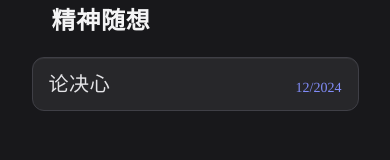
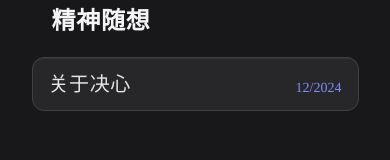
Before and after one commit to YuantianDing/yuantianding.github.io, a Next.js app in the folder zh/: page /zh/ in a window 390 px wide. Shown: the part 369-529 px from the top of the page. Built offline with nearby package versions, Linux system fonts and the light colour scheme.

Commit message:
responsive buttons2

```diff
--- a/zh/src/pages/index.tsx
+++ b/zh/src/pages/index.tsx
@@ -12,7 +12,7 @@ export default function HomePage() {
       <h2 className='pl-5'>精神随想</h2>
       <div className='grid grid-cols-3 max-md:grid-cols-2 max-sm:grid-cols-1 grid-flow-row gap-3 md:gap-7'>
         <PageLink href="posts/on_destination" timenote="12/2024">
-          <h4 className="my-0 truncate">论决心</h4>
+          <h4 className="my-0 truncate">关于决心</h4>
         </PageLink>
       </div>
 
--- a/zh/src/pages/posts/on_destination.tsx
+++ b/zh/src/pages/posts/on_destination.tsx
@@ -5,7 +5,7 @@ import Seo from '@/components/Seo';
 
 export default function HomePage() {
   return (
-    <Layout title={<>论决心</>}>
+    <Layout title={<>关于决心</>}>
       <Seo/>
       <div className="textbox">
         <p>
```
Also changed, not shown: 11 other files (tests, documents, lock files or other folders).
